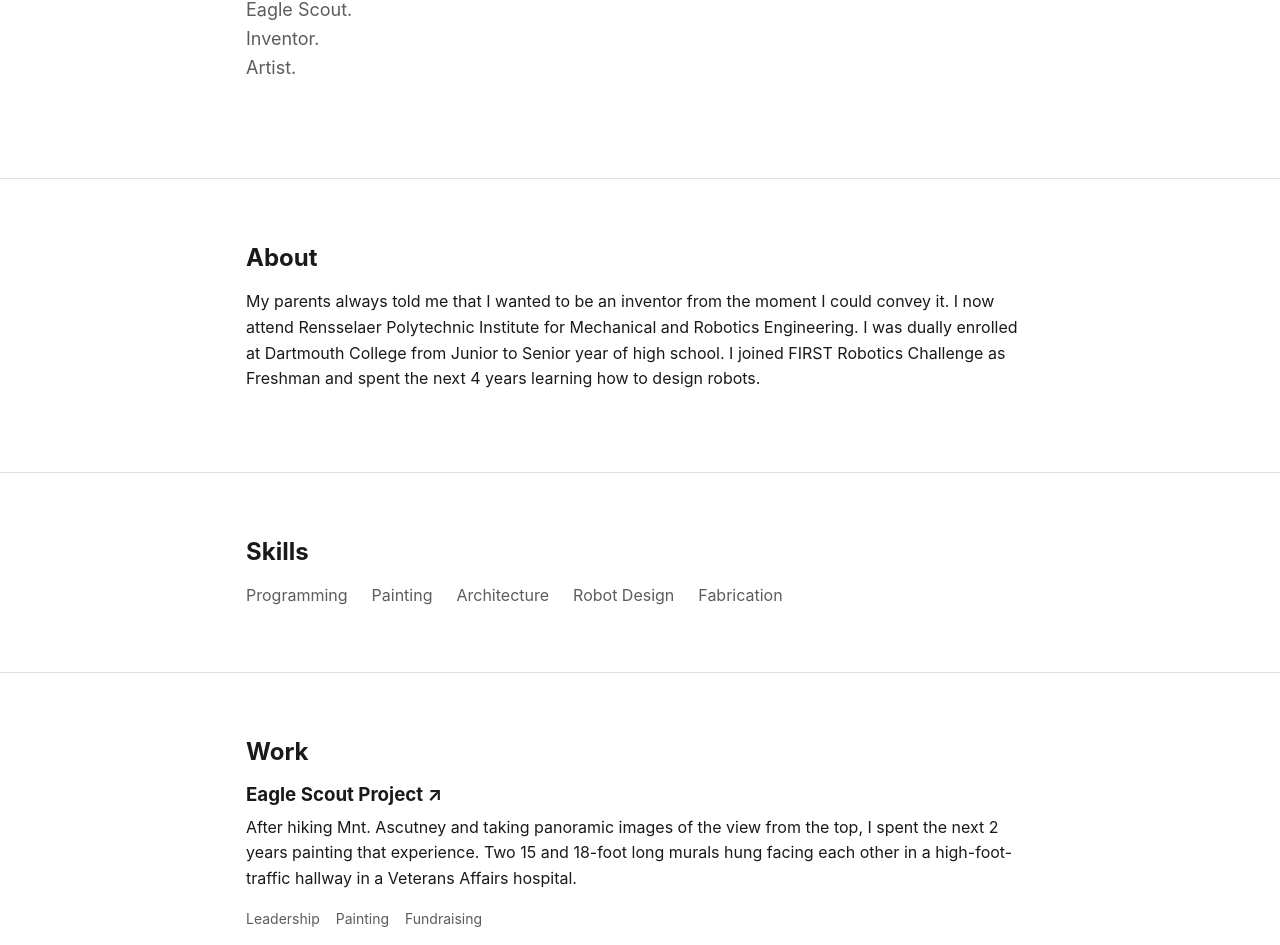
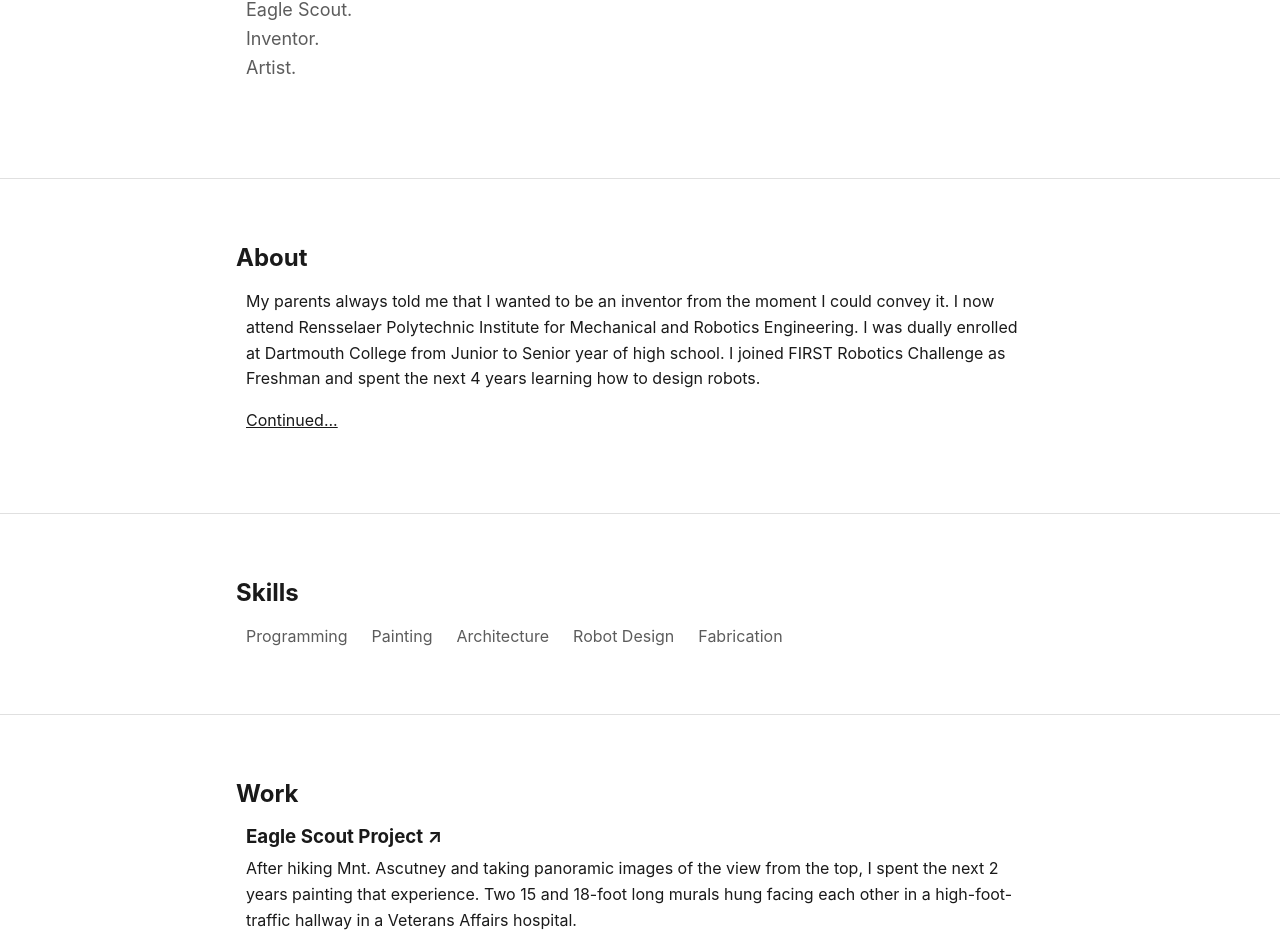
Before and after one commit to Jamieeero/jamieeero.com, a plain HTML site: page index.html in a window 1280 px wide. Shown: the part 233-1178 px from the top of the page. Drawn offline with Linux system fonts and the light colour scheme.

Commit message:
Improvements and additions

```diff
--- a/index.html
+++ b/index.html
@@ -36,8 +36,10 @@
 <main id="main">
 
     <section class="section hero" id="hero">
+        <div class="container-title">
+            <h1>Jamie eero Snyder Hamalainen</h1>
+        </div>
         <div class="container">
-            <h1>Jamie eero Snyder Hamalainen</h1>
             <p class="hero-subtitle">Eagle Scout.</p>
             <p class="hero-subtitle">Inventor.</p>
             <p class="hero-subtitle">Artist.</p>
@@ -45,19 +47,25 @@
     </section>
 
     <section class="section" id="about">
+        <div class="container-title">
+            <h2>About</h2>
+        </div>
         <div class="container">
-            <h2>About</h2>
             <p>
                 My parents always told me that I wanted to be an inventor from the moment I could convey it. I now attend Rensselaer Polytechnic Institute
                 for Mechanical and Robotics Engineering. I was dually enrolled at Dartmouth College from Junior to Senior year of high school. I joined
                 FIRST Robotics Challenge as Freshman and spent the next 4 years learning how to design robots.
             </p>
+
+            <p><a href="About.html">Continued...</a></p>
         </div>
     </section>
 
     <section class="section" id="skills">
+        <div class="container-title">
+            <h2>Skills</h2>
+        </div>
         <div class="container">
-            <h2>Skills</h2>
             <ul class="skills-list">
                 <li>Programming</li>
                 <li>Painting</li>
@@ -69,9 +77,10 @@
     </section>
 
     <section class="section" id="work">
+        <div class="container-title">
+            <h2>Work</h2>
+        </div>
         <div class="container">
-            <h2>Work</h2>
-
             <div class="project-list">
 
                 <article class="project">
@@ -134,8 +143,10 @@
 
 
     <section class="section" id="contact">
+        <div class="container-title">
+            <h2>Contact</h2>
+        </div>
         <div class="container">
-            <h2>Contact</h2>
             <p>The best way to reach me is by email.</p>
             <ul class="contact-list">
                 <li><a href="mailto:snydej12@rpi.edu">snydej12@rpi.edu</a></li>
@@ -148,7 +159,7 @@
 </main>
 
 <footer class="site-footer">
-    <div class="container">
+    <div class="container-title">
         <p>&copy; <span id="year"></span> Jamie Snyder Hamalainen.</p>
     </div>
 </footer>
--- a/styles.css
+++ b/styles.css
@@ -1,22 +1,20 @@
-/* ==========================================================================
-   1. Custom properties (edit these to make the site "yours")
-   ========================================================================== */
 
 :root {
-    /* Color */
+
     --color-bg: #ffffff;
     --color-text: #1a1a1a;
     --color-muted: #5c5c5c;
     --color-border: #e0e0e0;
-    --color-accent: #1a1a1a; /* replace with a personal accent color */
+    --color-accent: #1a1a1a;
 
-    /* Type */
+
     --font-body: -apple-system, BlinkMacSystemFont, "Segoe UI", Roboto, Helvetica, Arial, sans-serif;
     --font-size-base: 1rem;
     --line-height-base: 1.6;
 
-    /* Layout */
+
     --container-width: 820px;
+    --title-width: 840px;
     --space-1: 0.5rem;
     --space-2: 1rem;
     --space-3: 1.5rem;
@@ -37,9 +35,6 @@
     }
 }
 
-/* ==========================================================================
-   2. Reset / base
-   ========================================================================== */
 
 *,
 *::before,
@@ -77,6 +72,10 @@ h1, h2, h3, h4 {
     margin: 0 0 var(--space-2);
 }
 
+h1, h2 {
+    width: var(--title-width);
+}
+
 p {
     margin: 0 0 var(--space-2);
 }
@@ -87,7 +86,7 @@ ul {
     list-style: none;
 }
 
-/* Respect reduced-motion preference */
+
 @media (prefers-reduced-motion: reduce) {
     html {
         scroll-behavior: auto;
@@ -99,14 +98,14 @@ ul {
     }
 }
 
-/* Visible keyboard focus */
+
 a:focus-visible,
 button:focus-visible {
     outline: 2px solid var(--color-accent);
     outline-offset: 2px;
 }
 
-/* Utility: visually hidden but available to assistive tech */
+
 .sr-only {
     position: absolute;
     width: 1px;
@@ -119,7 +118,7 @@ button:focus-visible {
     border: 0;
 }
 
-/* Skip link: hidden until focused */
+
 .skip-link {
     position: absolute;
     left: -9999px;
@@ -135,13 +134,17 @@ button:focus-visible {
     top: var(--space-2);
 }
 
-/* ==========================================================================
-   3. Layout helpers
-   ========================================================================== */
 
 .container {
     width: 100%;
     max-width: var(--container-width);
+    margin-inline: auto;
+    padding-inline: var(--space-2);
+}
+
+.container-title {
+    width: 100%;
+    max-width: var(--title-width);
     margin-inline: auto;
     padding-inline: var(--space-2);
 }
@@ -155,9 +158,7 @@ button:focus-visible {
     border-bottom: none;
 }
 
-/* ==========================================================================
-   4. Header / navigation
-   ========================================================================== */
+
 
 .site-header {
     position: sticky;
@@ -201,7 +202,6 @@ button:focus-visible {
     color: var(--color-text);
 }
 
-/* Mobile nav toggle button: hidden on desktop */
 .nav-toggle {
     display: none;
     flex-direction: column;
@@ -221,9 +221,7 @@ button:focus-visible {
     background-color: var(--color-text);
 }
 
-/* ==========================================================================
-   5. Hero
-   ========================================================================== */
+
 
 .hero {
     padding-block: var(--space-6);
@@ -240,9 +238,7 @@ button:focus-visible {
     margin: 0;
 }
 
-/* ==========================================================================
-   6. Projects
-   ========================================================================== */
+
 
 .project-list {
     display: flex;
@@ -271,10 +267,6 @@ button:focus-visible {
     font-size: 0.875rem;
 }
 
-/* ==========================================================================
-   7. Skills
-   ========================================================================== */
-
 .skills-list {
     display: flex;
     flex-wrap: wrap;
@@ -282,9 +274,6 @@ button:focus-visible {
     color: var(--color-muted);
 }
 
-/* ==========================================================================
-   8. Contact
-   ========================================================================== */
 
 .contact-list {
     display: flex;
@@ -301,12 +290,8 @@ button:focus-visible {
     text-decoration: underline;
 }
 
-/* ==========================================================================
-   9. Gallery — full-width, alternating image/caption rows
-   ========================================================================== */
 
 .gallery-section {
-    /* Full width: no .container, own edge padding instead */
     padding-inline: var(--space-2);
     display: flex;
     flex-direction: column;
@@ -383,9 +368,7 @@ button:focus-visible {
     aspect-ratio: 3 / 4;
 }
 
-/* ==========================================================================
-   10. Footer
-   ========================================================================== */
+
 
 .site-footer {
     padding-block: var(--space-3);
@@ -396,10 +379,6 @@ button:focus-visible {
     color: var(--color-muted);
     font-size: 0.875rem;
 }
-
-/* ==========================================================================
-   11. Responsive: small screens (phone)
-   ========================================================================== */
 
 @media (max-width: 640px) {
     .nav-toggle {
```
Also changed, not shown: eagleproject.html (+6 -4 lines).
